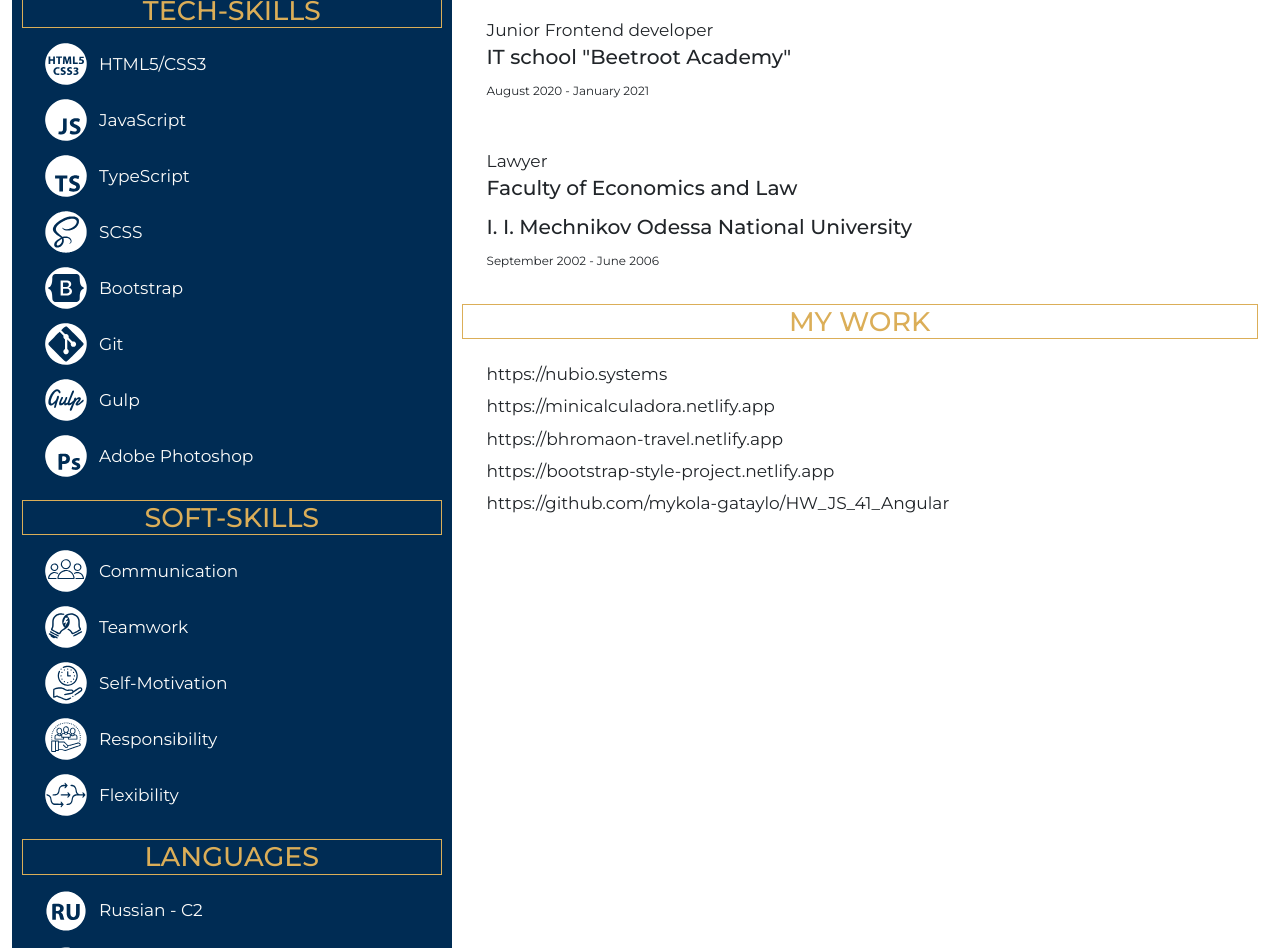
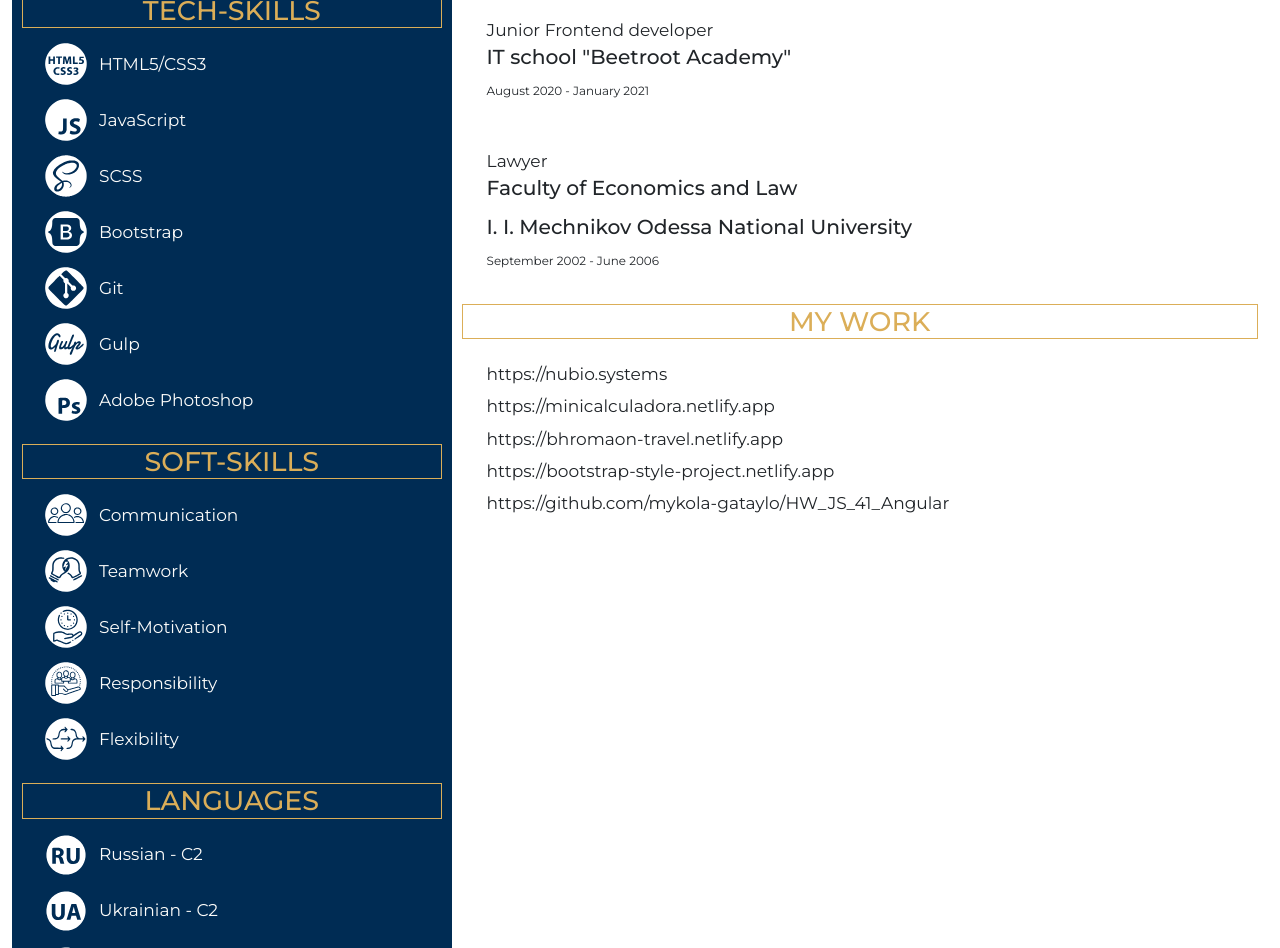
Before and after one commit to mykola-gataylo/cv-mykola-gataylo, a plain HTML site: page index.html in a window 1280 px wide. Shown: the part 859-1807 px from the top of the page. Drawn offline with Linux system fonts and the light colour scheme.

Commit message:
refactor: change tech skills block

```diff
--- a/index.html
+++ b/index.html
@@ -78,12 +78,12 @@
               </svg>
               <span>JavaScript</span>
             </li>
-            <li class="tech-skills__item">
+            <!-- <li class="tech-skills__item">
               <svg class="icon">
                 <use xlink:href="./icons/sprite.svg#typescript"></use>
               </svg>
               <span>TypeScript</span>
-            </li>
+            </li> -->
             <!-- <li class="tech-skills__item">
               <svg class="icon">
                 <use xlink:href="./icons/sprite.svg#angular"></use>
```
